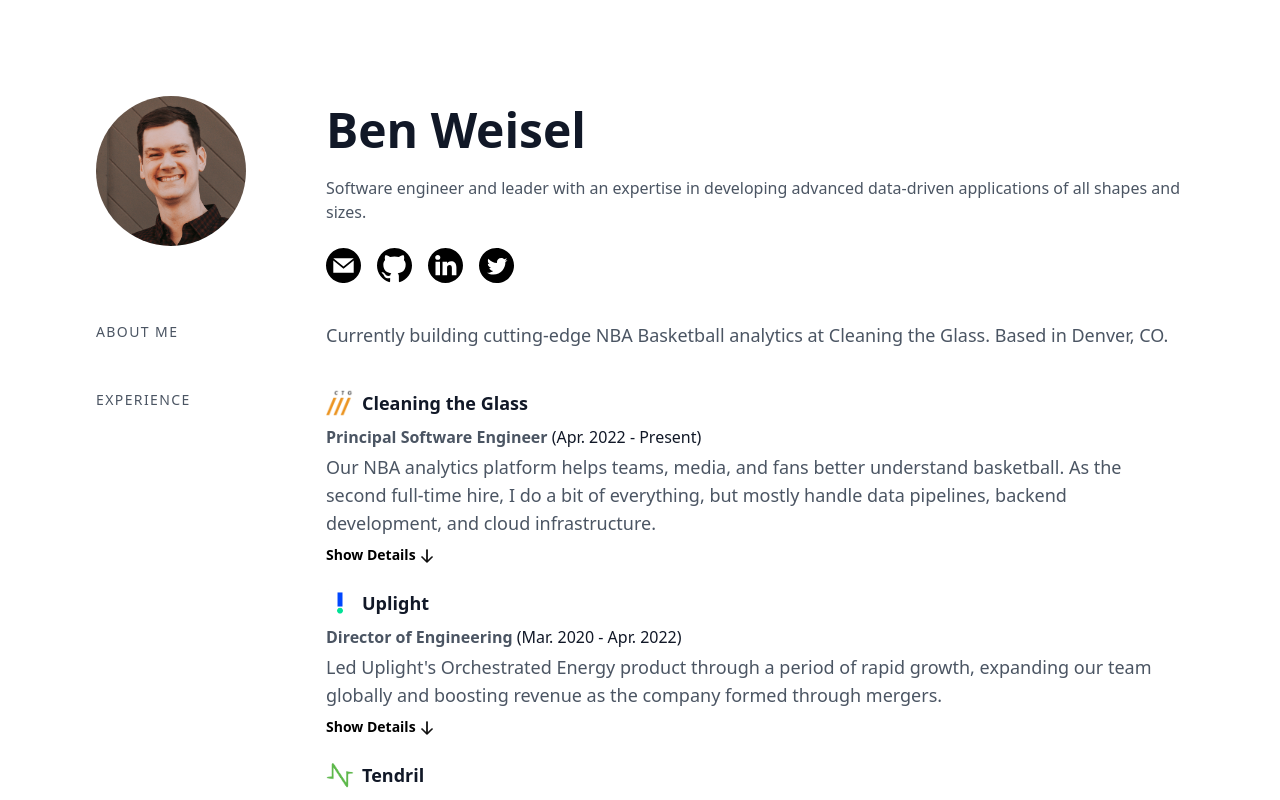
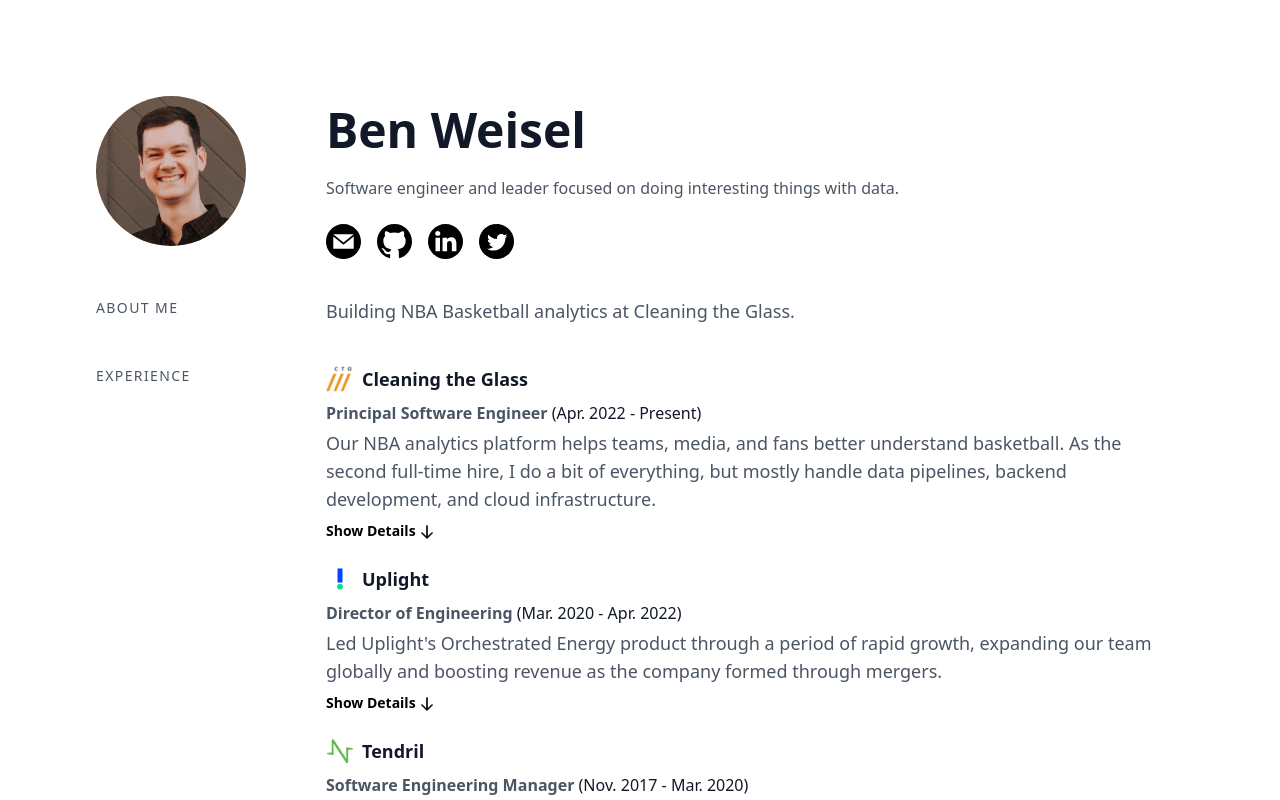
Before and after one commit to bweisel/personal-site, a Nuxt app: page / in a window 1280 px wide. Shown: the top 800 px of the page. Built offline with nearby package versions, Linux system fonts and the light colour scheme.

Commit message:
Revise personal description and about section

```diff
--- a/pages/index.vue
+++ b/pages/index.vue
@@ -43,14 +43,14 @@
   title: "Software Engineer",
   image: "headshot.png", // Put any image in the public dir to reference here
   subLine:
-    "Software engineer and leader with an expertise in developing advanced data-driven applications of all shapes and sizes.",
+    "Software engineer and leader focused on doing interesting things with data.",
   twitter: "https://twitter.com/bweisel",
   github: "https://github.com/bweisel",
   linkedin: "https://www.linkedin.com/in/benweisel/",
 });
 
 const about = ref(
-  "Currently building cutting-edge NBA Basketball analytics at Cleaning the Glass. Based in Denver, CO."
+  "Building NBA Basketball analytics at Cleaning the Glass."
 );
 
 const experiences = ref([
```
